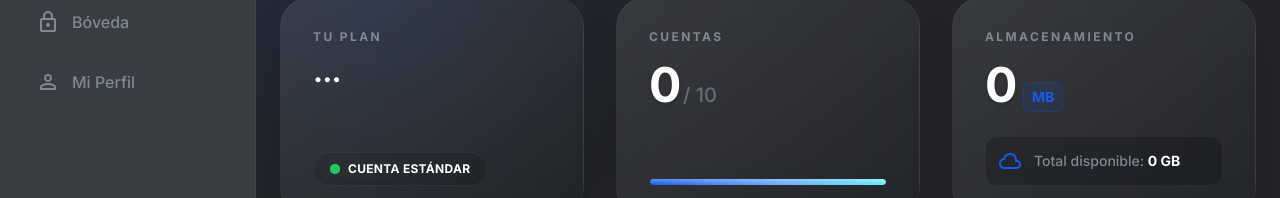
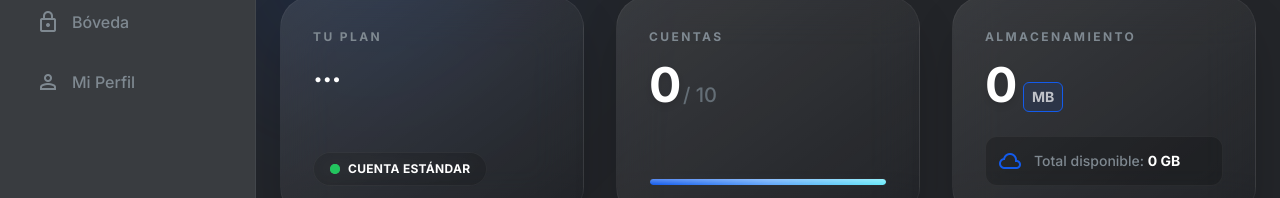
Before and after one commit to j0t4inc0de/niun-frontend, a Vue app: page /dashboard in a window 1280 px wide. Shown: the part 160-358 px from the top of the page. Built offline with nearby package versions, Linux system fonts and the light colour scheme; no server answers; sample sign-in values are in the browser's storage.

Commit message:
se mejora estilo boton mb

```diff
--- a/src/views/dashboard/HomeView.vue
+++ b/src/views/dashboard/HomeView.vue
@@ -103,7 +103,7 @@ onMounted(() => {
                                 {{ auth.user?.limites?.almacenamiento?.usado_mb || 0 }}
                             </span>
                             <span
-                                class="text-sm font-bold text-primary bg-primary/10 px-2 py-1 rounded-md border border-primary/20">MB</span>
+                                class="text-sm font-bold text-white/70 bg-primary/10 px-2 py-1 rounded-md border border-primary">MB</span>
                         </div>
                     </div>
 
```
